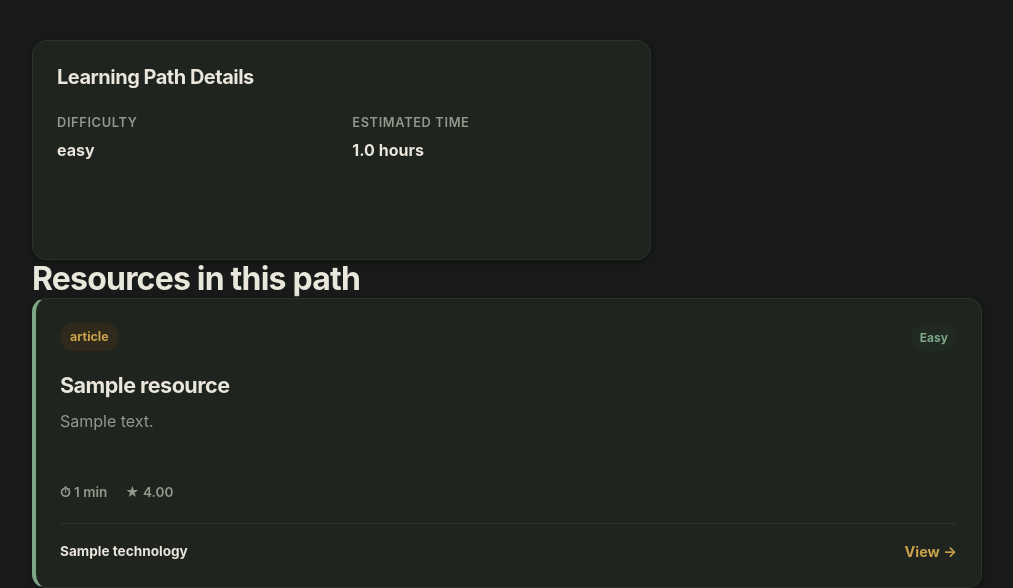
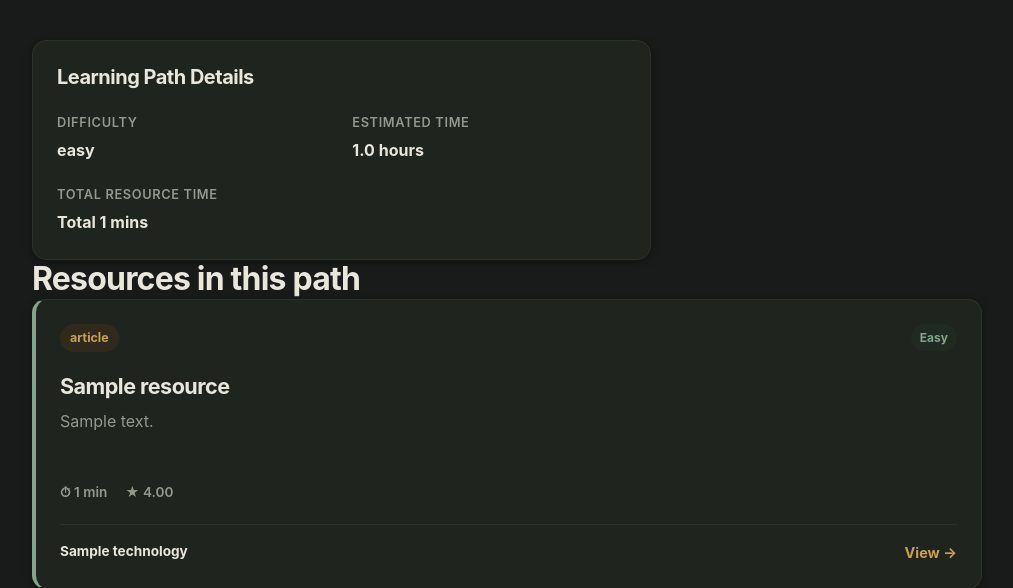
Before and after one commit to Ivanova-I/DevShelf, a Django app: page /learning/1/ in a window 1280 px wide. Shown: the part 279-867 px from the top of the page, without its empty margins (133-1146 px from the left). Run offline with Django 5.2, Linux system fonts and the light colour scheme; tables that the repository leaves empty hold one stand-in row (values such as "Sample post").

Commit message:
Add path_total_time custom template tag

```diff
--- a/resources/templatetags/resource_extras.py
+++ b/resources/templatetags/resource_extras.py
@@ -15,3 +15,14 @@
         return f'https://www.youtube.com/embed/videoseries?list={params["list"][0]}'
 
     return url
+
+@register.simple_tag
+def path_total_time(learning_path):
+    total_time = sum(r.estimated_minutes for r in learning_path.resources.all())
+    hours, minutes = divmod(total_time, 60)
+    if hours and minutes:
+        return f'Total {hours} hours and  {minutes} mins'
+    elif hours:
+        return f'Total {hours} hours'
+    else:
+        return f'Total {minutes} mins'
--- a/templates/learning/learning_detail.html
+++ b/templates/learning/learning_detail.html
@@ -1,5 +1,5 @@
 {% extends 'base.html' %}
-
+{% load resource_extras %}
 {% block title %}{{ learn.title }} | DevShelf{% endblock %}
 
 {% block content %}
@@ -36,6 +36,10 @@
                     <strong>{{ learn.estimated_hours }} hours</strong>
                 </div>
 
+                <div>
+                    <span>Total Resource Time</span>
+                    <strong>{% path_total_time learn %}</strong>
+                </div>
             </div>
 
         </article>
```
